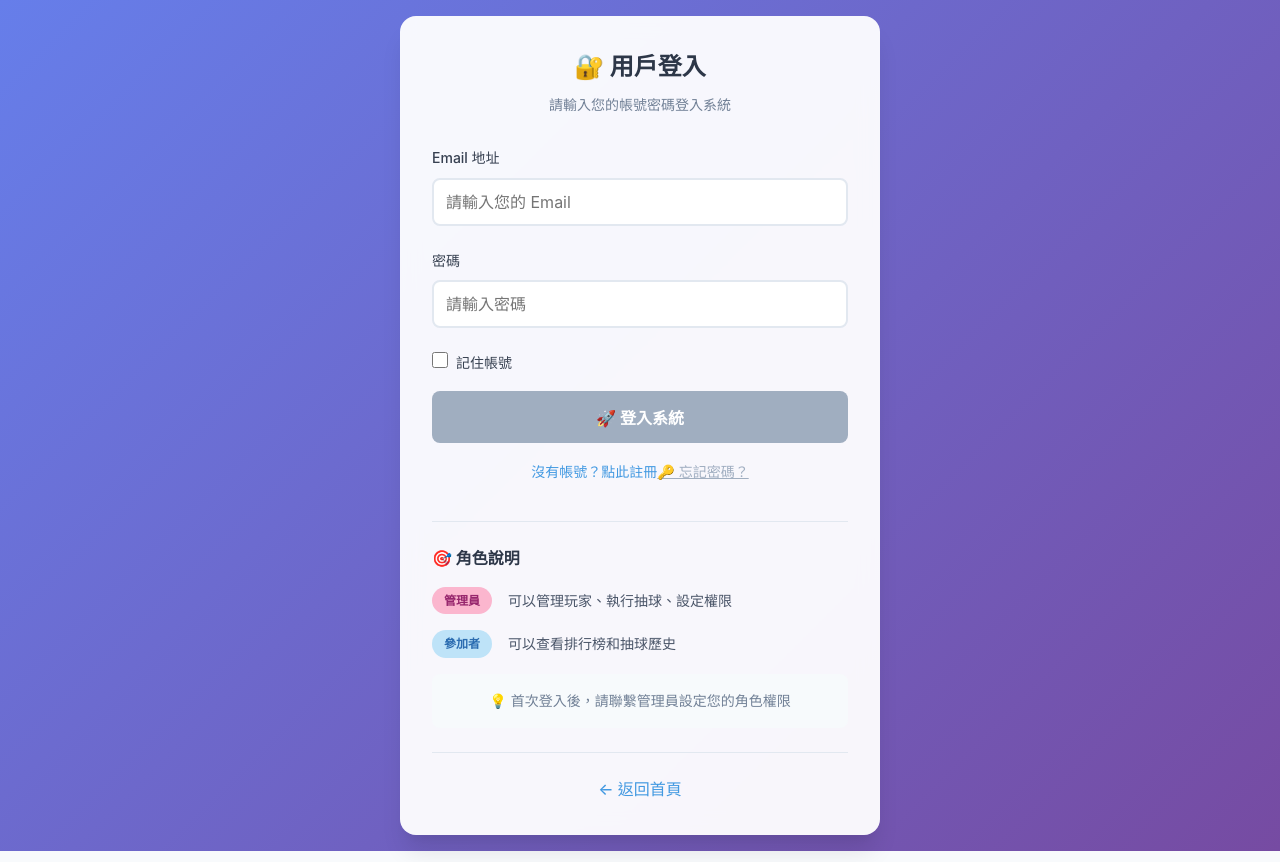
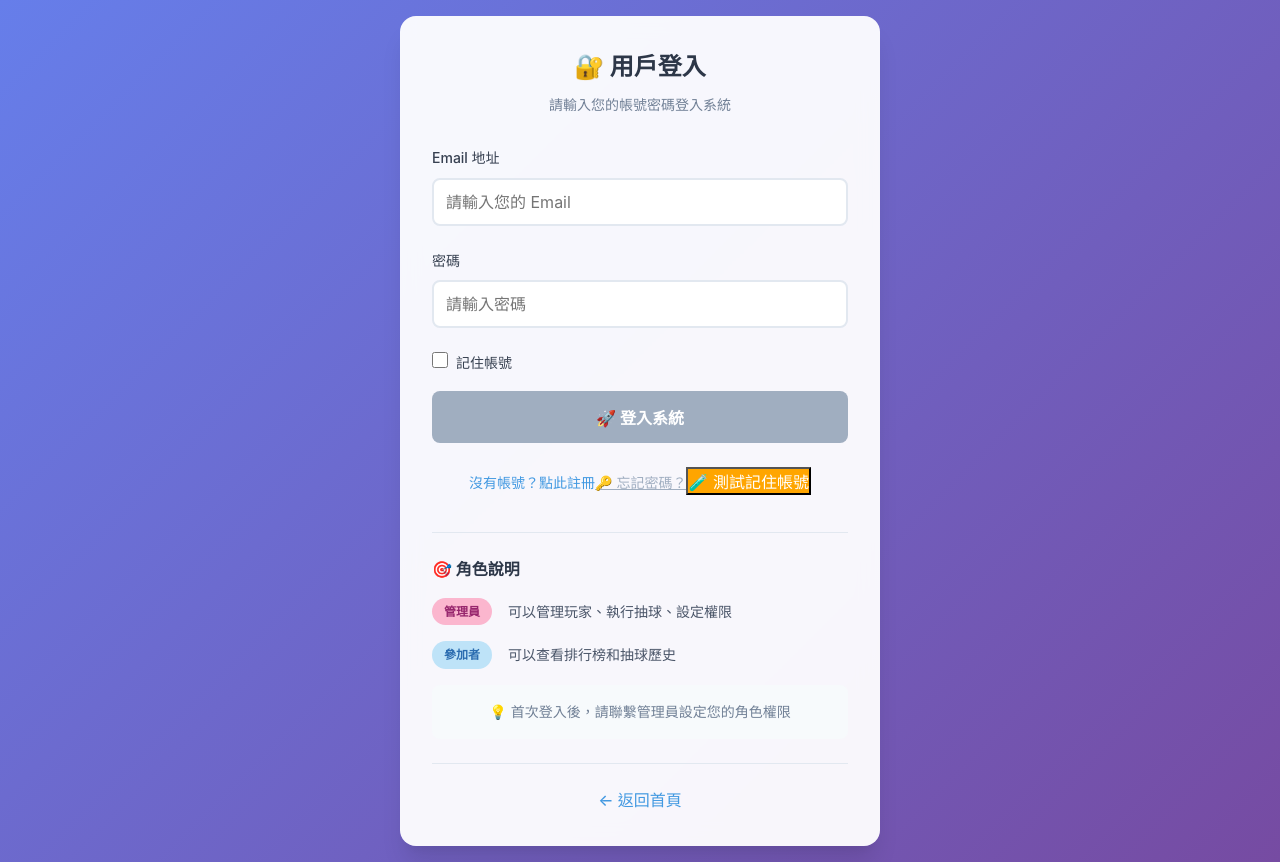
Before and after one commit to zxc3862/vue-lucky-draw, a Vue app: page /#/admin/login in a window 1280 px wide. Built offline with nearby package versions, Linux system fonts and the light colour scheme; no server answers.

Commit message:
加強記住帳號功能的調試和載入時機
- 使用onMounted確保在正確時機載入記住的帳號
- 添加測試函數檢查localStorage狀態
- 添加調試按鈕方便測試記住帳號功能
- 改善載入時機，避免Vue生命週期問題
- 增加詳細的調試日誌輸出

```diff
--- a/src/views/AdminLogin.vue
+++ b/src/views/AdminLogin.vue
@@ -86,6 +86,11 @@
           <button v-if="!isRegisterMode" type="button" @click="handleForgotPassword" class="forgot-password-btn" :disabled="isLoading || !email">
             🔑 忘記密碼？
           </button>
+
+          <!-- 調試按鈕 -->
+          <button type="button" @click="testLocalStorage" class="test-btn" style="background: #ffa500; color: white; margin-top: 0.5rem;">
+            🧪 測試記住帳號
+          </button>
         </div>
       </form>
 
@@ -118,7 +123,7 @@
 </template>
 
 <script setup>
-import { ref, computed, nextTick } from 'vue'
+import { ref, computed, nextTick, onMounted } from 'vue'
 import { useRouter } from 'vue-router'
 import { useAuth } from '../composables/useAuth'
 
@@ -303,8 +308,19 @@ const loadRememberedEmail = () => {
   }
 }
 
-// 組件載入時執行
-loadRememberedEmail()
+// 在組件掛載後執行
+onMounted(() => {
+  console.log('🏗️ AdminLogin 組件已掛載，開始載入記住的帳號')
+  loadRememberedEmail()
+})
+
+// 測試函數 - 檢查 localStorage
+const testLocalStorage = () => {
+  console.log('🧪 測試 localStorage:')
+  console.log('  - rememberedEmail:', localStorage.getItem('rememberedEmail'))
+  console.log('  - email.value:', email.value)
+  console.log('  - rememberEmail.value:', rememberEmail.value)
+}
 </script>
 
 <style scoped>
```
